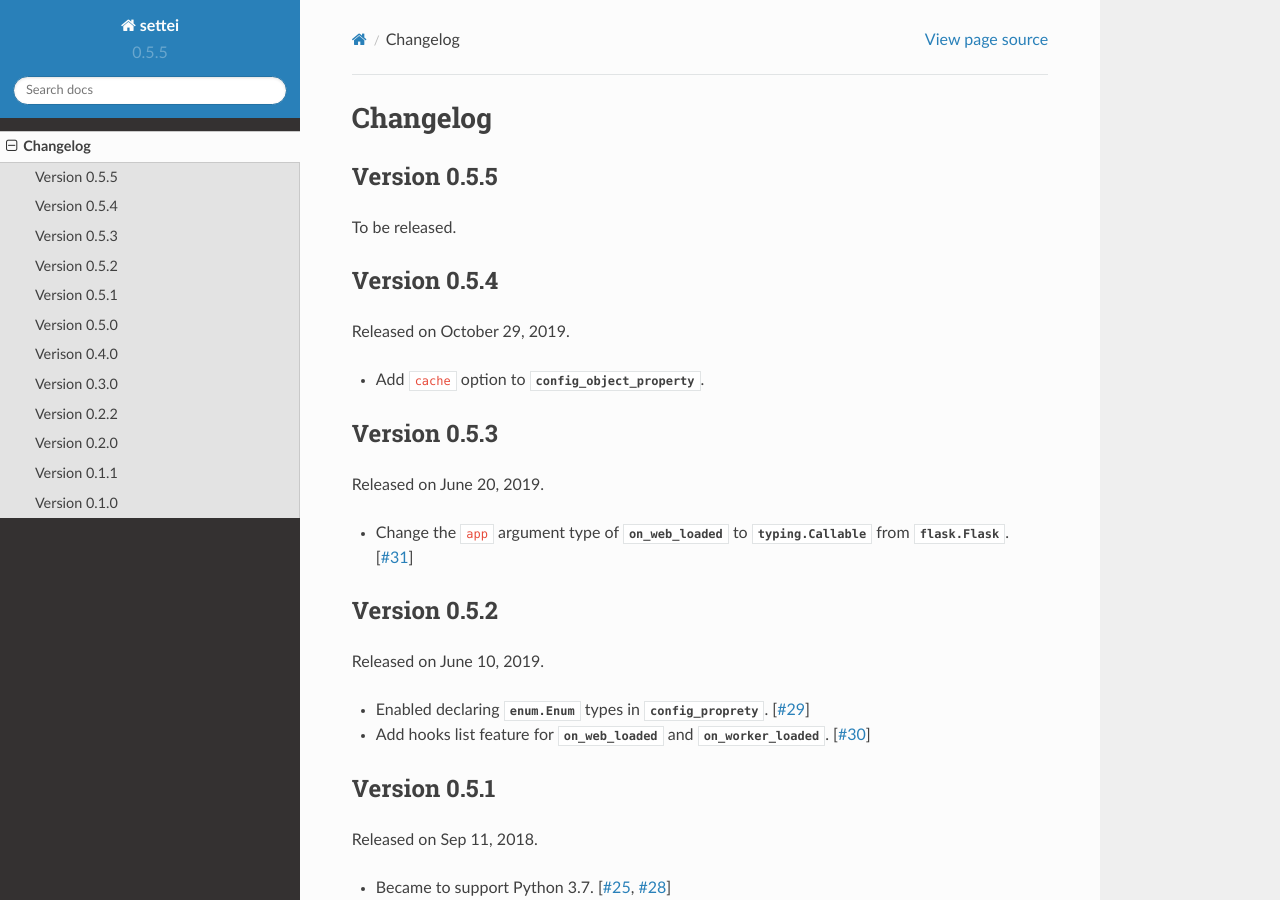
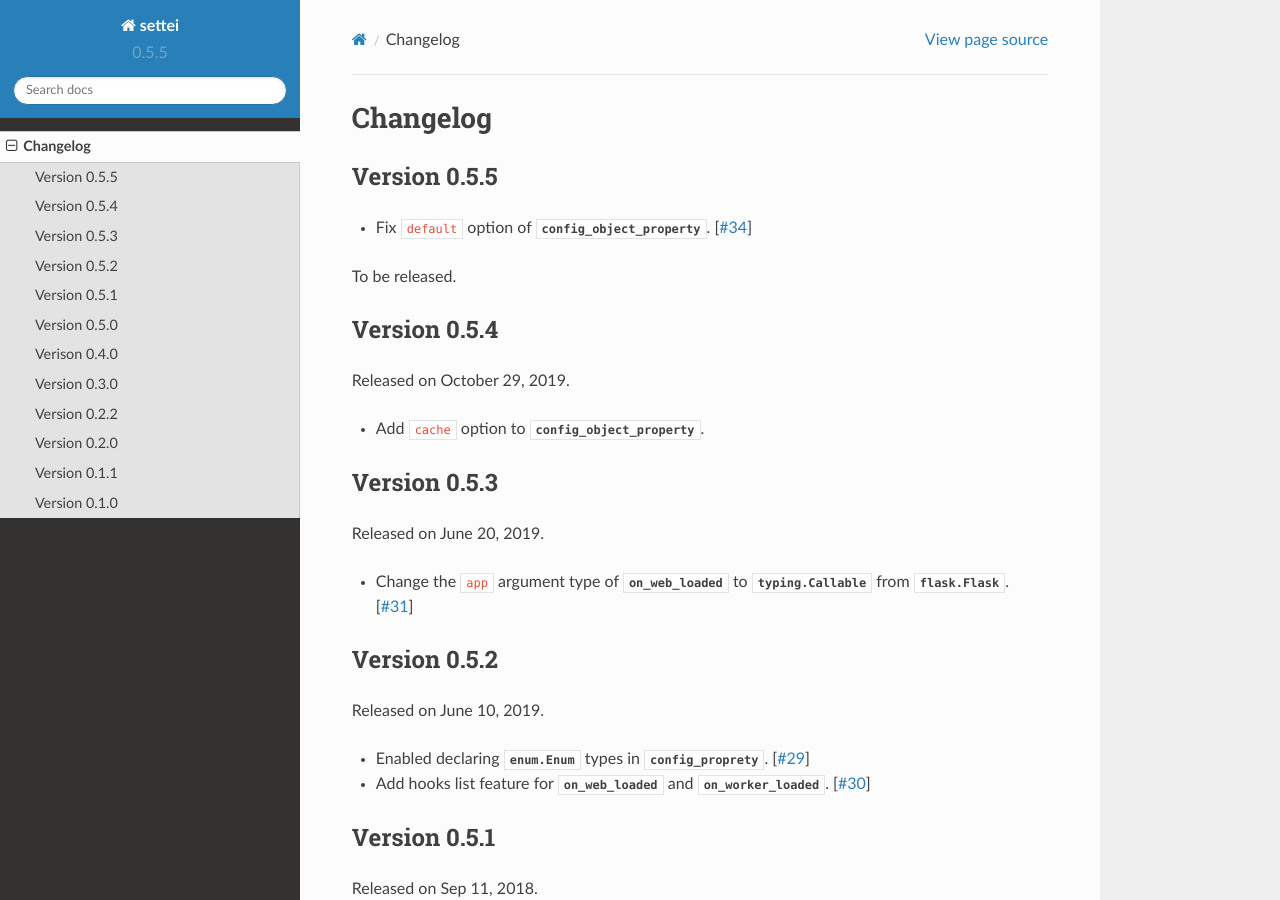
Before and after one commit to spoqa/settei, a Sphinx documentation site: the page built from docs/changes.rst, in a window 1280 px wide and 900 px high. Built offline with Sphinx 7.4.7 and the Read the Docs theme 2.0.0, drawn with Linux system fonts in a browser that asks for light colours.

Commit message:
Update changelog

```diff
--- a/docs/changes.rst
+++ b/docs/changes.rst
@@ -4,8 +4,11 @@
 Version 0.5.5
 -------------
 
+- Fix ``default`` option of :class:`~settei.base.config_object_property`. [`#34`_]
+
 To be released.
 
+.. _#34: https://github.com/spoqa/settei/pull/34
 
 Version 0.5.4
 -------------
```
